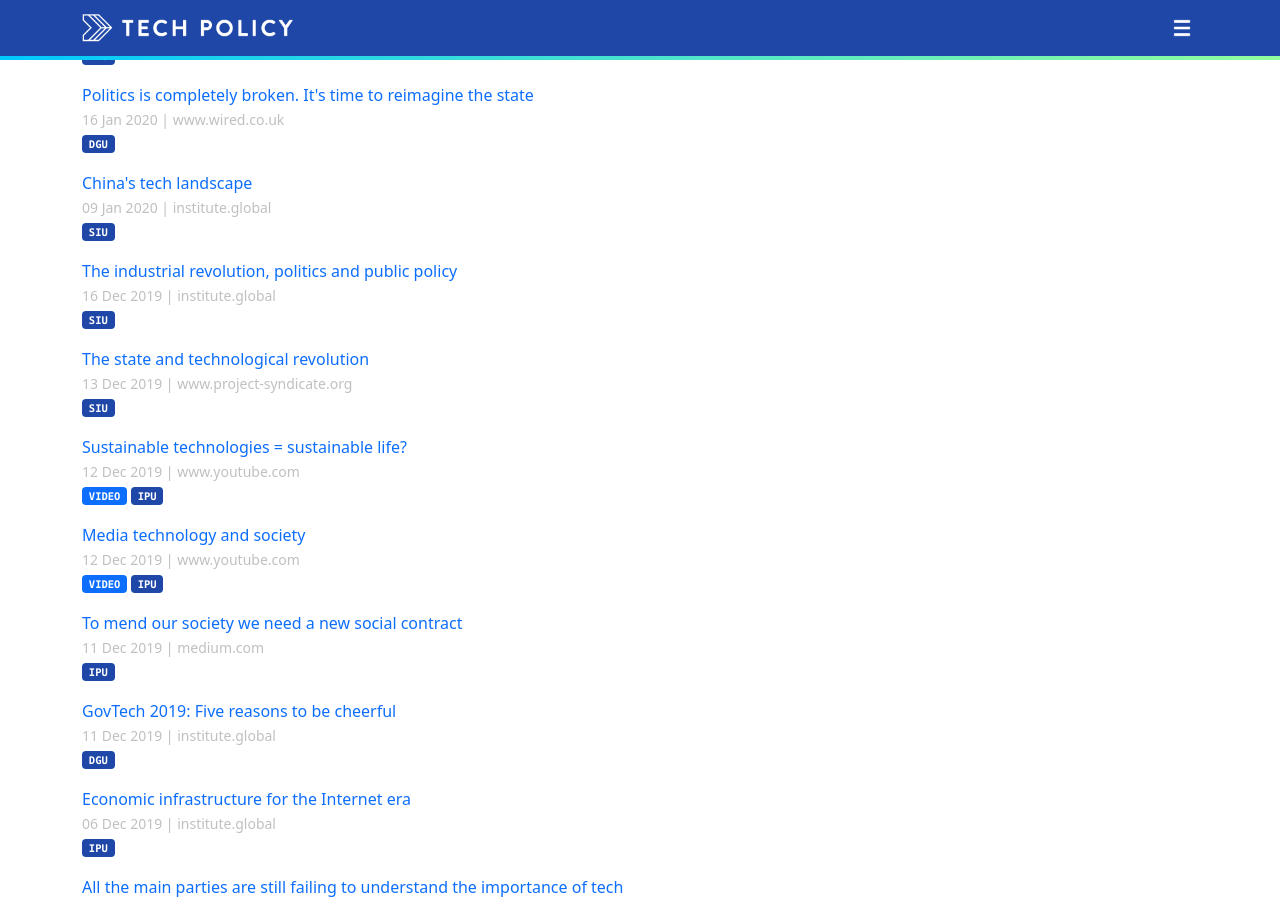
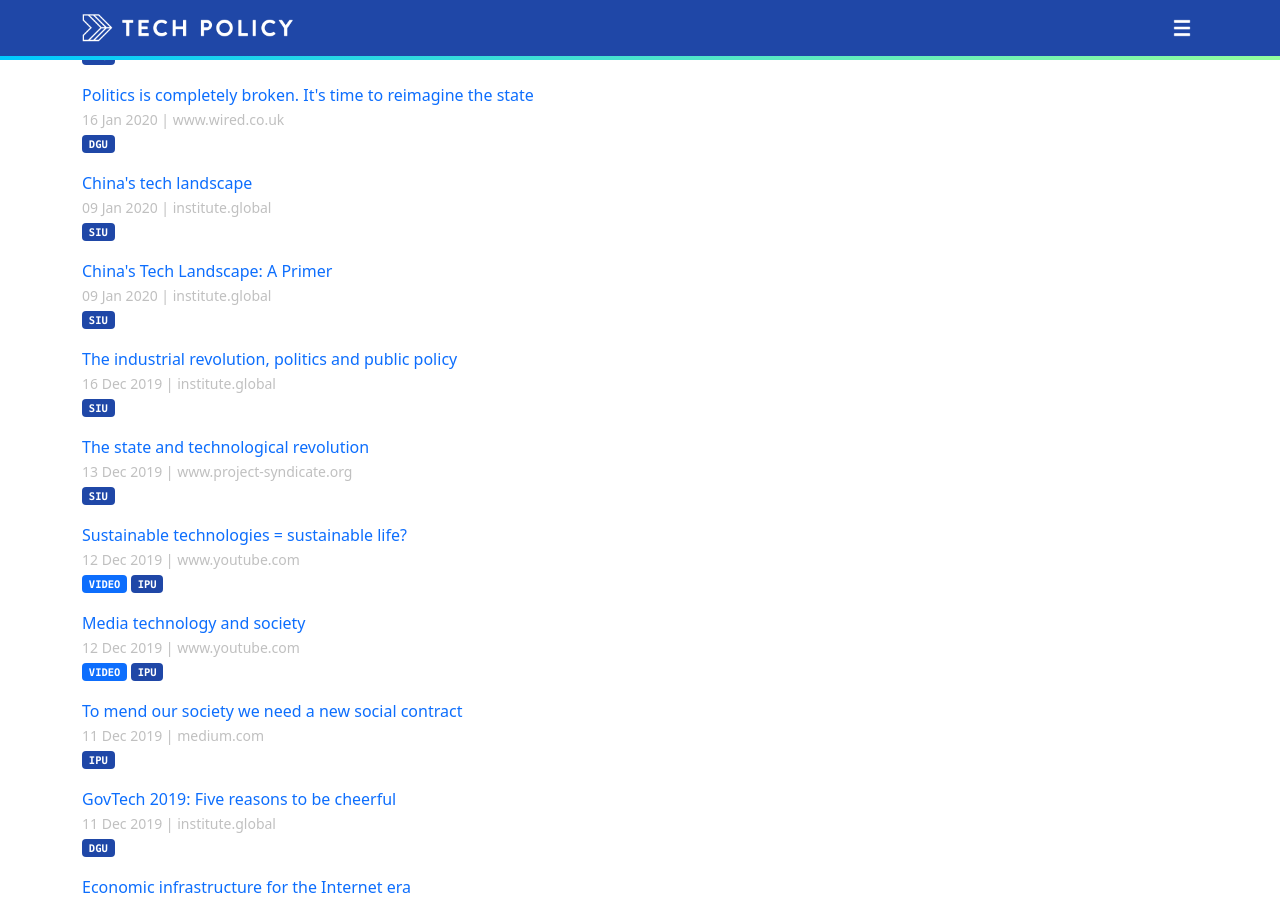
Before and after one commit to techpolicyio/techpolicyio.github.io, a Jekyll site: the page built from pages/home.md, in a window 1280 px wide and 900 px high, scrolled down 23156 px. Built offline with Jekyll 4.4.1, drawn with Linux system fonts in a browser that asks for light colours.

Commit message:
Update links.yml

```diff
--- a/_data/links.yml
+++ b/_data/links.yml
@@ -1288,3 +1288,7 @@
   url: https://institute.global/policy/technology-feed-world
   date: 2020-11-03
   unit: tdu
+- title: "China's Tech Landscape: A Primer"
+  url: https://institute.global/policy/chinas-tech-landscape-primer
+  date: 2020-01-09
+  unit: siu
```
